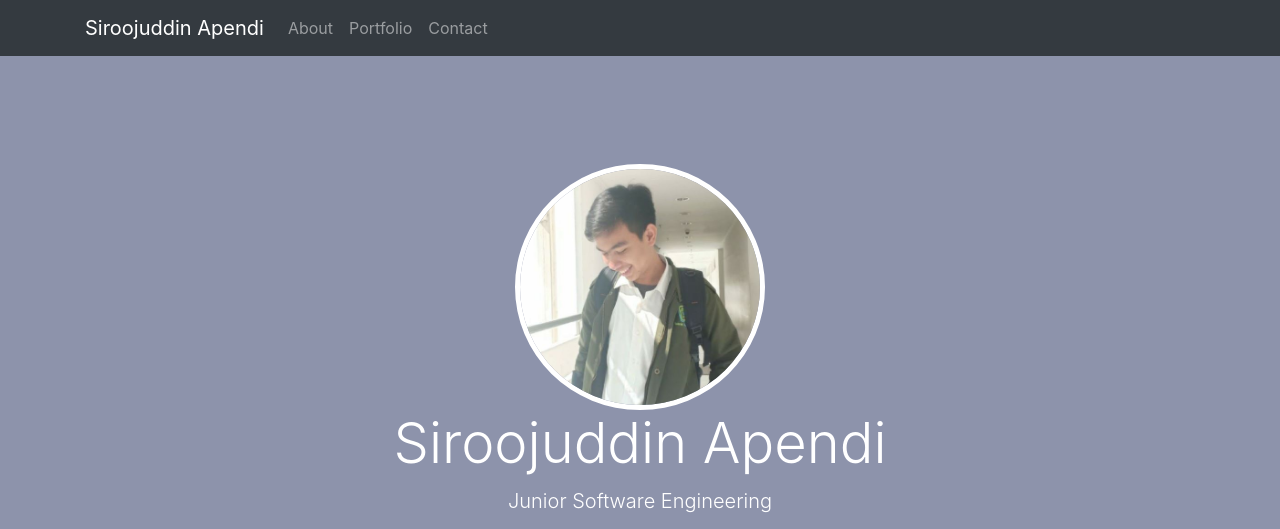
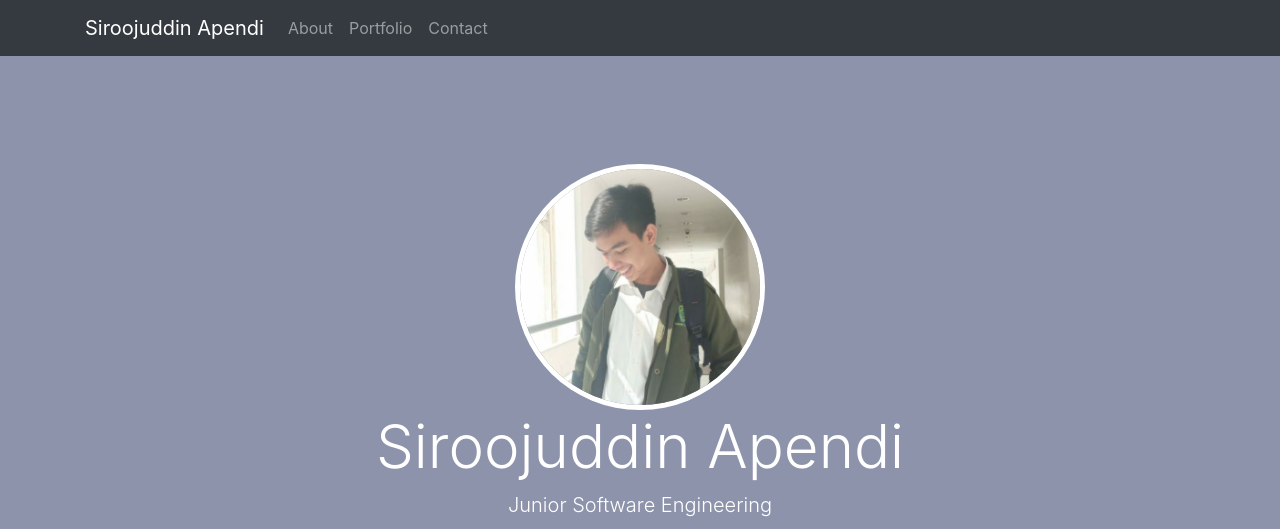
Before and after one commit to siroj05/siroj05.github.io, a plain HTML site: page index.html in a window 1280 px wide. Shown: the top 529 px of the page. Drawn offline with nearby package versions, Linux system fonts and the light colour scheme.

Commit message:
commit 19 april

```diff
--- a/index.html
+++ b/index.html
@@ -9,8 +9,7 @@
 
     <!-- Bootstrap CSS -->
     <link rel="stylesheet" href="https://cdn.jsdelivr.net/npm/bootstrap-icons@1.4.1/font/bootstrap-icons.css">
-    <link rel="stylesheet" href="https://maxcdn.bootstrapcdn.com/bootstrap/4.0.0/css/bootstrap.min.css" integrity="sha384-Gn5384xqQ1aoWXA+058RXPxPg6fy4IWvTNh0E263XmFcJlSAwiGgFAW/dAiS6JXm" crossorigin="anonymous">
-
+    <link rel="stylesheet" href="https://cdn.jsdelivr.net/npm/bootstrap@4.6.0/dist/css/bootstrap.min.css" integrity="sha384-B0vP5xmATw1+K9KRQjQERJvTumQW0nPEzvF6L/Z6nronJ3oUOFUFpCjEUQouq2+l" crossorigin="anonymous">
     <title>Portfolio</title>
   </head>
   <body>
--- a/style.css
+++ b/style.css
@@ -39,3 +39,14 @@
 .btn:hover{
     background-color: #ffffff;
 }
+
+.jumbotron .display-4{
+    font-size: 40px;
+}
+
+
+@media (min-width: 576px) {
+    .jumbotron .display-4{
+        font-size: 60px;
+    }
+}
```
